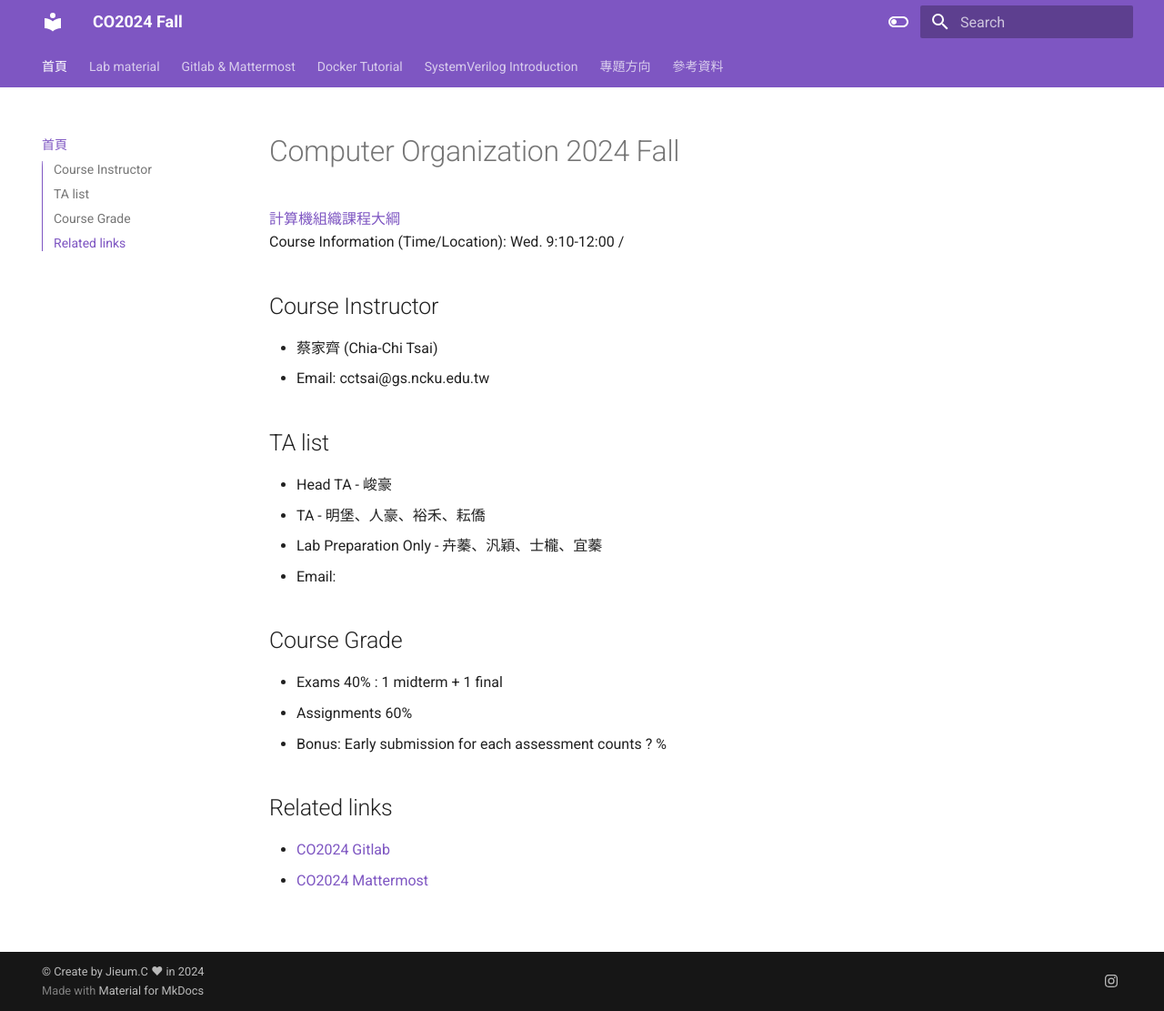
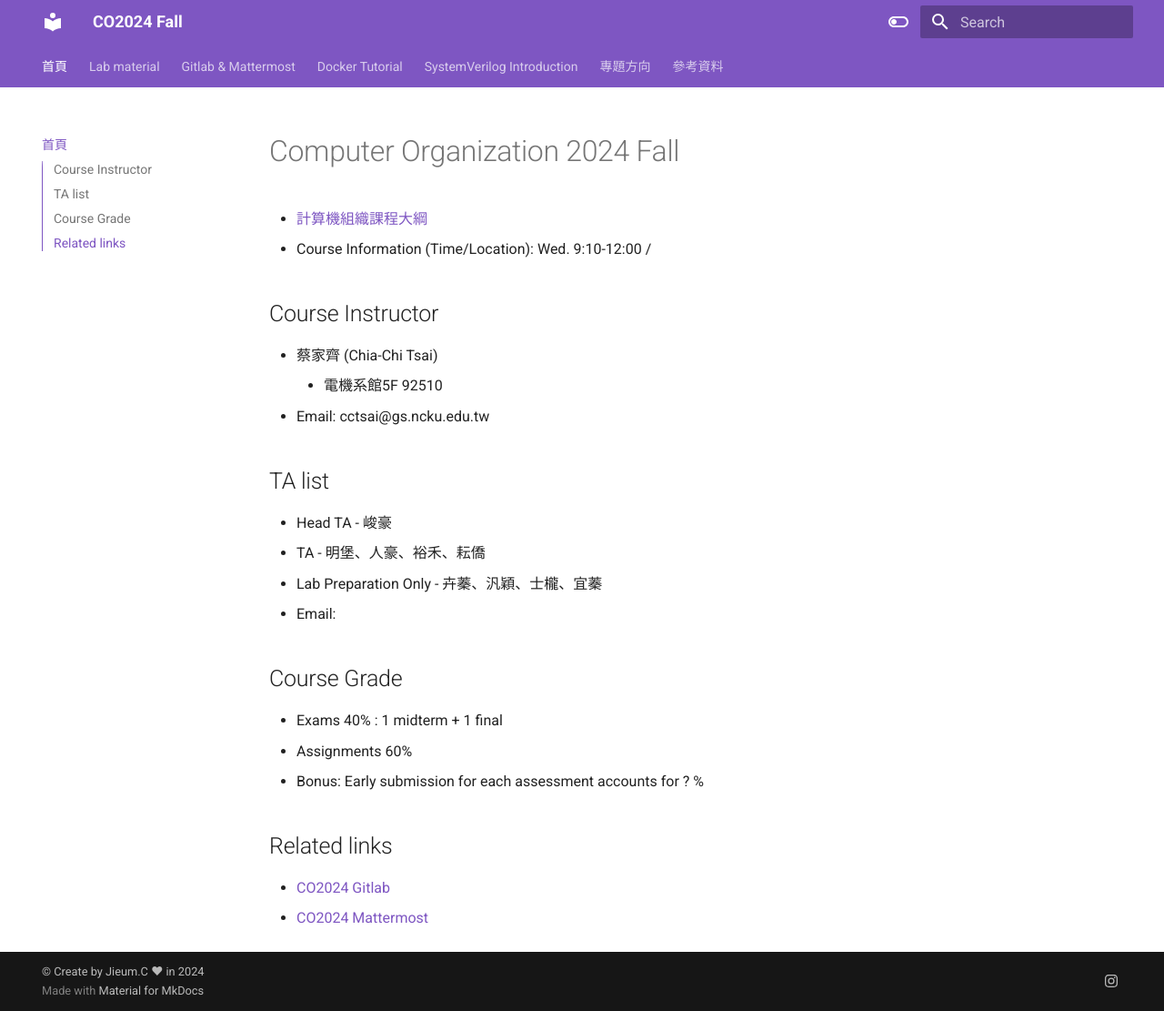
Before and after one commit to Jieumban/Test_mkdocs-, an MkDocs documentation site: the page built from docs/index.md, in a window 1280 px wide and 1111 px high. Shown: the whole window at 91% size. Built offline with MkDocs 1.6.1 and Material for MkDocs 9.7.7, drawn with Linux system fonts in a browser that asks for light colours.

Commit message:
update 080215

```diff
--- a/docs/index.md
+++ b/docs/index.md
@@ -1,10 +1,11 @@
 # Computer Organization 2024 Fall
 
-[計算機組織課程大綱](https://class-qry.acad.ncku.edu.tw/syllabus/online_display.php?syear=0113&sem=1&co_no=E221700&class_code=2)<br>
-Course Information (Time/Location): Wed. 9:10-12:00 /
+- [計算機組織課程大綱](https://class-qry.acad.ncku.edu.tw/syllabus/online_display.php?syear=0113&sem=1&co_no=E221700&class_code=2)<br>
+- Course Information (Time/Location): Wed. 9:10-12:00 /
 
 ## Course Instructor
 - 蔡家齊 (Chia-Chi Tsai)<br>
+    - 電機系館5F 92510
 - Email: cctsai@gs.ncku.edu.tw
 
 ## TA list
@@ -16,7 +17,7 @@ Course Information (Time/Location): Wed. 9:10-12:00 /
 ## Course Grade
 - Exams 40% : 1 midterm + 1 final
 - Assignments 60%
-- Bonus: Early submission for each assessment counts ? %
+- Bonus: Early submission for each assessment accounts for ? %
 
 ## Related links
 - [CO2024 Gitlab]()
```
Also changed, not shown: docs/labs/lab1.md (+4 -2 lines), docs/labs/lab2.md (+5 -0 lines).
